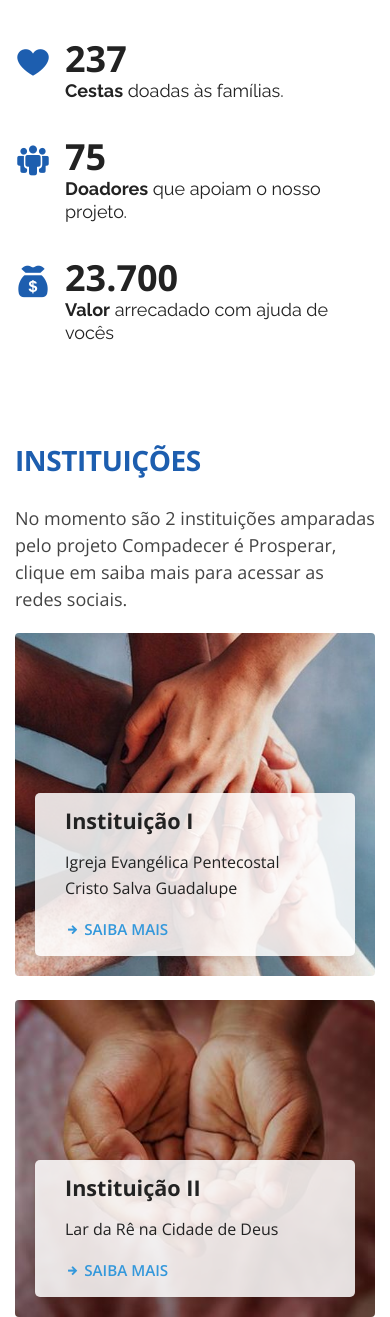
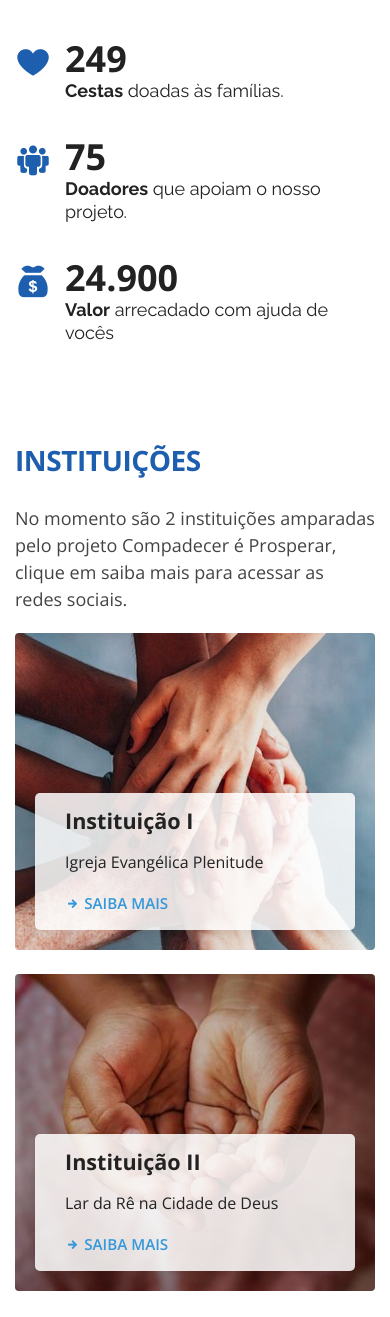
Before and after one commit to compadecereprosperar/site, a plain HTML site: page index.html in a window 390 px wide. Shown: the part 1898-3215 px from the top of the page. Drawn offline with nearby package versions, Linux system fonts and the light colour scheme.

Commit message:
Atualizando os valores + Pix

```diff
--- a/index.html
+++ b/index.html
@@ -151,7 +151,7 @@
                   <div class="col-md-6 d-md-flex align-items-md-stretch">
                     <div class="count-box">
                       <i class="icofont-heart"></i>
-                      <span data-toggle="counter-up">237</span>
+                      <span data-toggle="counter-up">249</span>
                       <p><strong>Cestas</strong> doadas às famílias.</p>
                     </div>
                   </div>
@@ -167,7 +167,7 @@
                   <div class="col-md-6 d-md-flex align-items-md-stretch">
                     <div class="count-box">
                       <i class="icofont-money"></i>
-                      <span data-toggle="counter-up">23.700</span>
+                      <span data-toggle="counter-up">24.900</span>
                       <p><strong>Valor</strong> arrecadado com ajuda de vocês</p>
                     </div>
                   </div>
@@ -193,8 +193,8 @@
               <div class="card" style='background-image: url("assets/img/more-services-1.jpg");'>
                 <div class="card-body">
                   <h5 class="card-title"><a href="">Instituição I</a></h5>
-                  <p class="card-text">Igreja Evangélica Pentecostal Cristo Salva Guadalupe</p>
-                  <div class="read-more"><a href="https://www.instagram.com/cristosalvaguadalupe/" target="_blank"><i class="icofont-arrow-right"></i> Saiba Mais</a></div>
+                  <p class="card-text">Igreja Evangélica Plenitude</p>
+                  <div class="read-more"><a href="https://www.instagram.com/iplenitude/" target="_blank"><i class="icofont-arrow-right"></i> Saiba Mais</a></div>
                 </div>
               </div>
             </div>
@@ -243,7 +243,7 @@
               <div class="icon-box">
                 <div class="icon"><i class='bx bxs-donate-heart' ></i></div>
                 <h4 class="title"><a href="#donation">Pix</a></h4>
-                <p class="description">Utilize o telefone <strong>21983045595</strong> ou email <strong> fabiano1986@gmail.com</strong> como chave pix para fazer a sua doação.
+                <p class="description">Utilize o email <strong> fabiano1986@gmail.com</strong> como chave pix para fazer a sua doação.
                 </p>
               </div>
             </div>
```
